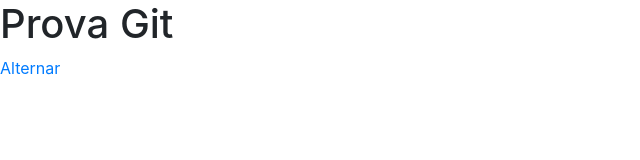
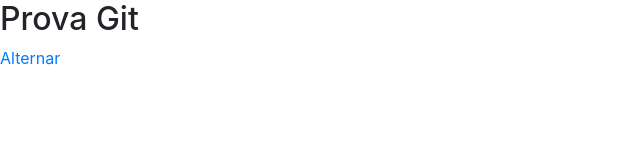
Before and after one commit to fernandasantossa/prova, a plain HTML site: page index.html in a window 1280 px wide. Shown: the whole page, without its empty margins (0-640 px from the left). Drawn offline with nearby package versions, Linux system fonts and the light colour scheme.

Commit message:
criando arquivos2

```diff
--- a/index.html
+++ b/index.html
@@ -7,7 +7,7 @@
     <title>Olá, mundo!</title>
   </head>
   <body>
-    <h1>Prova Git</h1>
+    <h2>Prova Git</h2>
     <a href="interna.html">Alternar</a>
   </body>
 </html>
```
